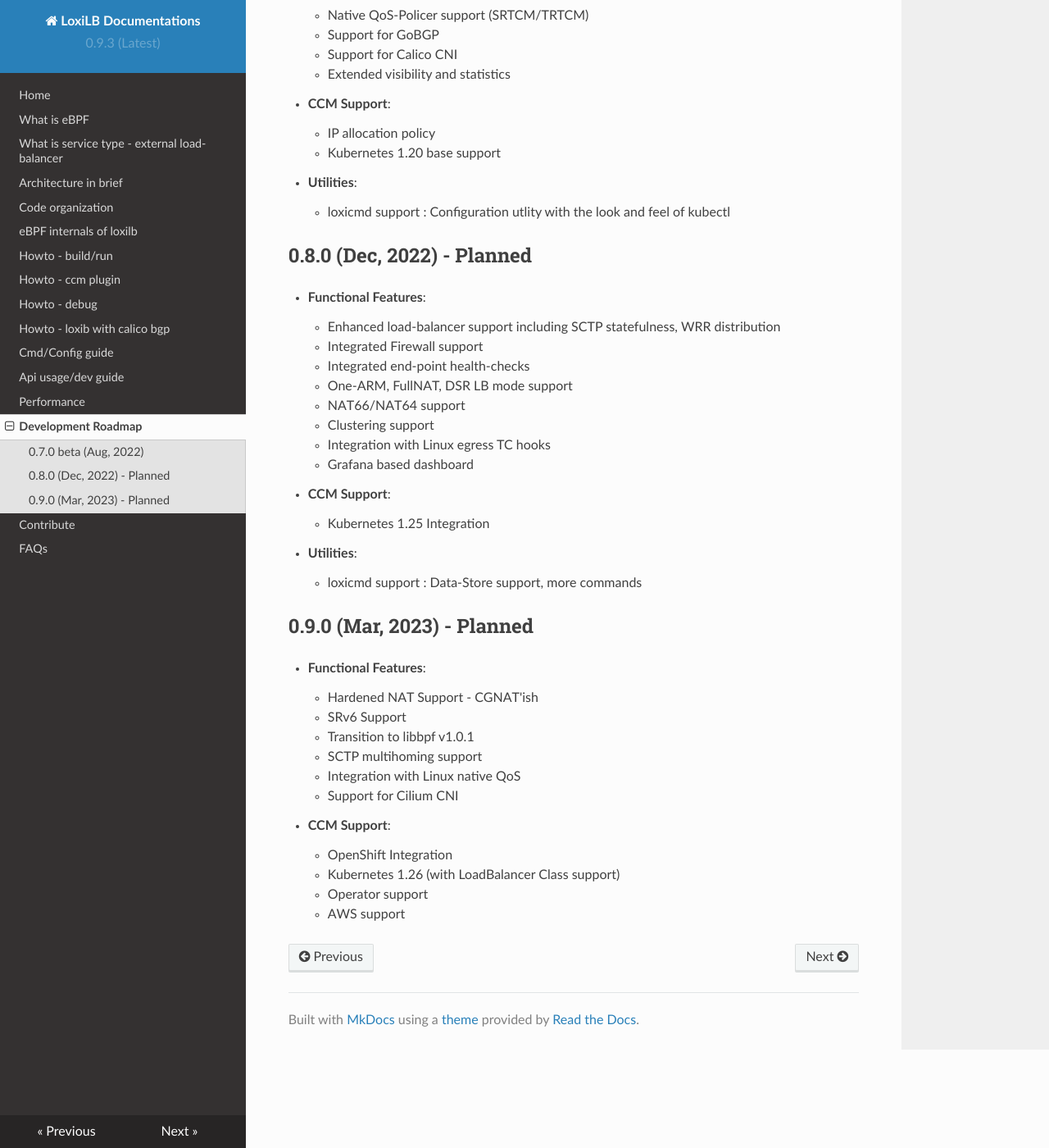
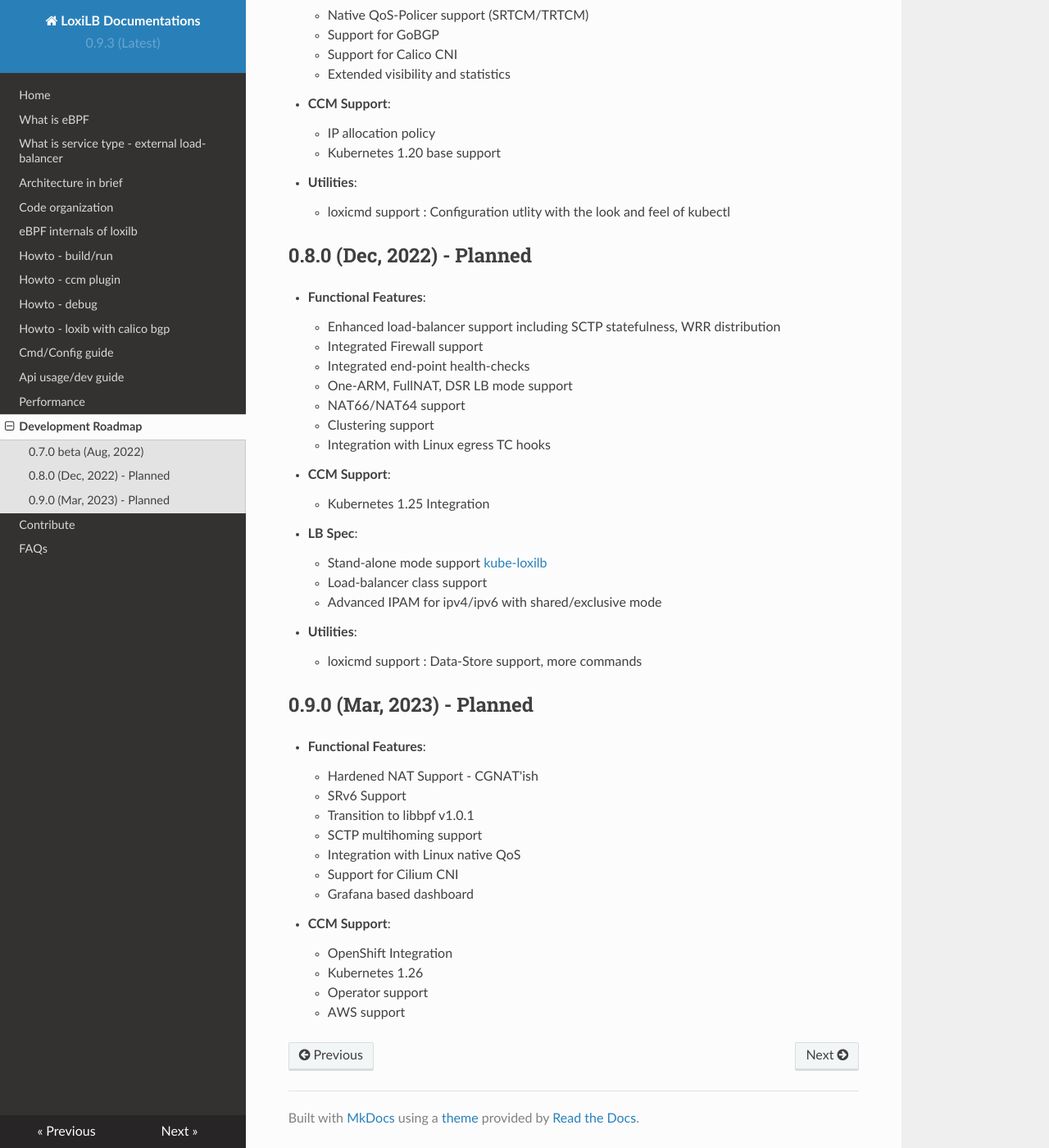
Before and after one commit to loxilb-io/loxilbdocs, an MkDocs documentation site: the page built from docs/roadmap.md, in a window 1280 px wide and 1400 px high, scrolled down 497 px. Shown: the whole window at 82% size. Built offline with MkDocs 1.6.1, drawn with Linux system fonts in a browser that asks for light colours; nearby versions of some CDN libraries.

Commit message:
Update roadmap.md

```diff
--- a/docs/roadmap.md
+++ b/docs/roadmap.md
@@ -34,10 +34,14 @@ Initial release of loxilb
     - NAT66/NAT64 support
     - Clustering support
     - Integration with Linux egress TC hooks
-    - Grafana based dashboard
 
 - **CCM Support**:
     - Kubernetes 1.25 Integration
+
+- **LB Spec**:
+    - Stand-alone mode support [kube-loxilb](https://github.com/loxilb-io/kube-loxilb)
+    - Load-balancer class support
+    - Advanced IPAM for ipv4/ipv6 with shared/exclusive mode
 
 - **Utilities**:
     - loxicmd support : Data-Store support, more commands
@@ -51,9 +55,10 @@ Initial release of loxilb
     - SCTP multihoming support
     - Integration with Linux native QoS
     - Support for Cilium CNI
+    - Grafana based dashboard
 
 - **CCM Support**:
     - OpenShift Integration
-    - Kubernetes 1.26 (with LoadBalancer Class support)
+    - Kubernetes 1.26
     - Operator support
     - AWS support
```
